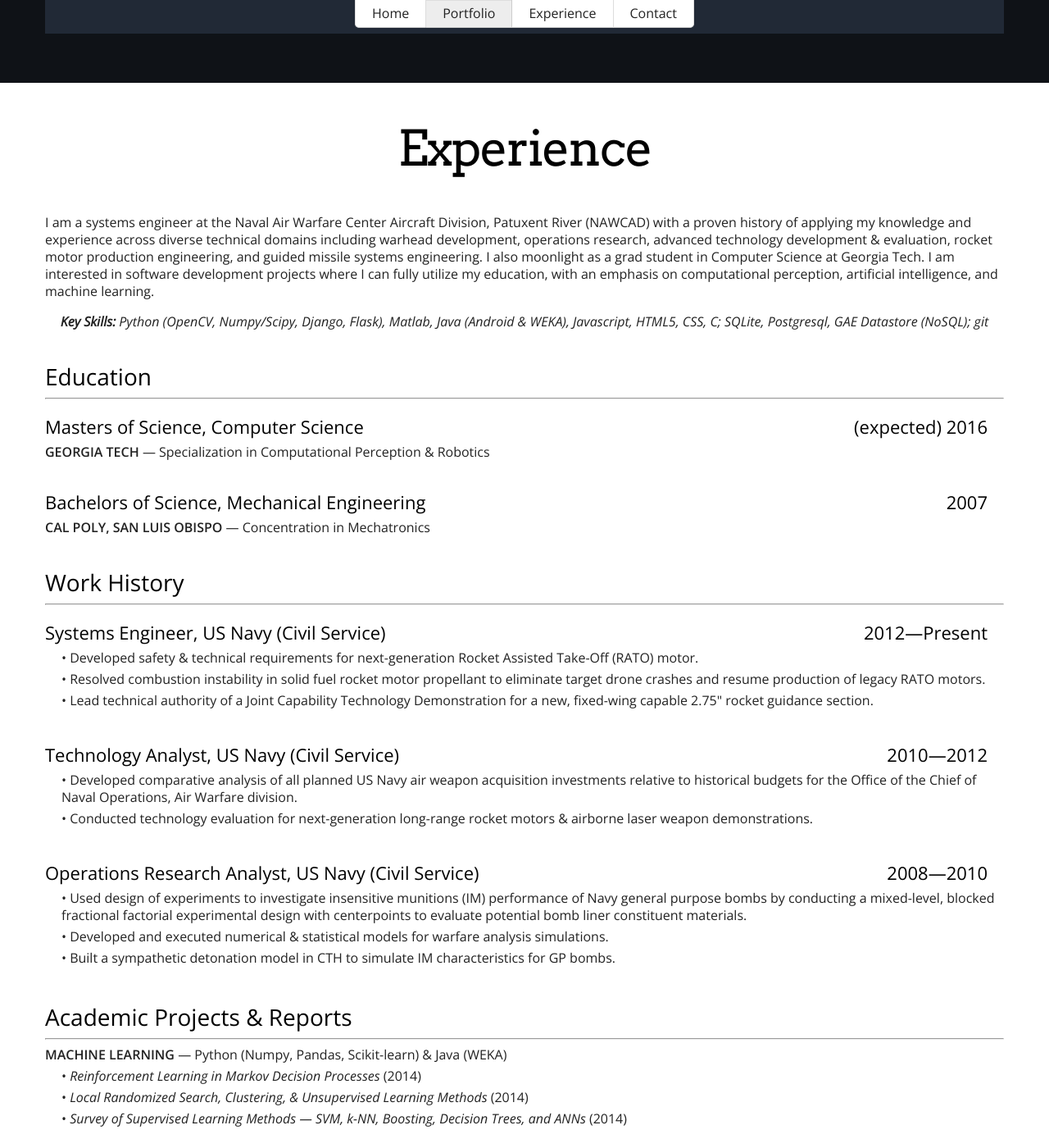
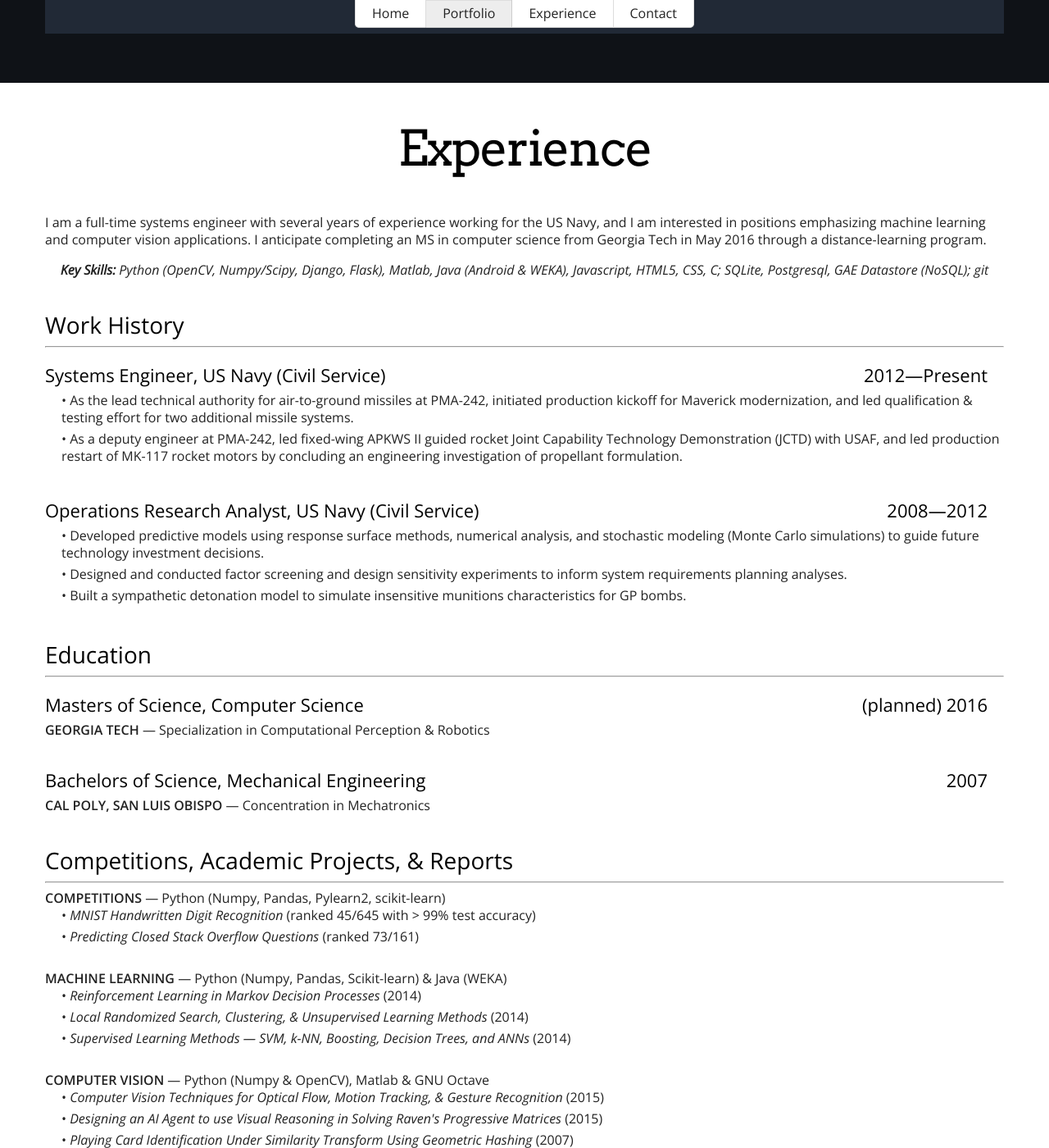
Before and after one commit to cgearhart/cgearhart.github.io, a Jekyll site: the page built from index.html, in a window 1280 px wide and 1400 px high, scrolled down 727 px. Shown: the whole window at 82% size. Built offline with Jekyll 4.4.1, drawn with Linux system fonts in a browser that asks for light colours; nearby versions of some CDN libraries; some of the changed text lies outside the part shown.

Commit message:
Update work history, personal statement, and add ML competitions.

```diff
--- a/index.html
+++ b/index.html
@@ -45,7 +45,7 @@ projects-extra:
 
 degrees:
   - name:           Masters of Science, Computer Science
-    date:           (expected) 2016
+    date:           (planned) 2016
     school:         Georgia Tech
     specialization: Specialization in Computational Perception &amp; Robotics
   - name:           Bachelors of Science, Mechanical Engineering
@@ -57,21 +57,14 @@ jobs:
   - name:       Systems Engineer, US Navy (Civil Service)
     startDate:  2012
     endDate:    Present
-    item1:      Developed safety &amp; technical requirements for next-generation Rocket Assisted Take-Off (RATO) motor.
-    item2:      Resolved combustion instability in solid fuel rocket motor propellant to eliminate target drone crashes and resume production of legacy RATO motors.
-    item3:      Lead technical authority of a Joint Capability Technology Demonstration for a new, fixed-wing capable 2.75" rocket guidance section.
-  - name:       Technology Analyst, US Navy (Civil Service)
-    startDate:  2010
-    endDate:    2012
-    item1:      Developed comparative analysis of all planned US Navy air weapon acquisition investments relative to historical budgets for the Office of the Chief of Naval Operations, Air Warfare division.
-    item2:      Conducted technology evaluation for next-generation long-range rocket motors &amp; airborne laser weapon demonstrations.
-    item3:
+    item1:      As the lead technical authority for air-to-ground missiles at PMA-242, initiated production kickoff for Maverick modernization, and led qualification &amp; testing effort for two additional missile systems.
+    item2:      As a deputy engineer at PMA-242, led fixed-wing APKWS II guided rocket Joint Capability Technology Demonstration (JCTD) with USAF, and led production restart of MK-117 rocket motors by concluding an engineering investigation of propellant formulation.
   - name:       Operations Research Analyst, US Navy (Civil Service)
     startDate:  2008
-    endDate:    2010
-    item1:      Used design of experiments to investigate insensitive munitions (IM) performance of Navy general purpose bombs by conducting a mixed-level, blocked fractional factorial experimental design with centerpoints to evaluate potential bomb liner constituent materials.
-    item2:      Developed and executed numerical &amp; statistical models for warfare analysis simulations.
-    item3:      Built a sympathetic detonation model in CTH to simulate IM characteristics for GP bombs.
+    endDate:    2012
+    item1:      Developed predictive models using response surface methods, numerical analysis, and stochastic modeling (Monte Carlo simulations) to guide future technology investment decisions.
+    item2:      Designed and conducted factor screening and design sensitivity experiments to inform system requirements planning analyses.
+    item3:      Built a sympathetic detonation model to simulate insensitive munitions characteristics for GP bombs.
 ---
 <!DOCTYPE html>
 <html lang="en">
@@ -153,22 +146,13 @@ jobs:
 
         <h2>Experience</h2>
         <div class="row-fluid context">
-          <p>I am a systems engineer at the Naval Air Warfare Center Aircraft Division, Patuxent River (NAWCAD) with a proven history of applying my knowledge and experience across diverse technical domains including warhead development, operations research, advanced technology development &amp; evaluation, rocket motor production engineering, and guided missile systems engineering. I also moonlight as a grad student in Computer Science at Georgia Tech. I am interested in software development projects where I can fully utilize my education, with an emphasis on computational perception, artificial intelligence, and machine learning.</p>
+          <p>I am a full-time systems engineer with several years of experience working for the US Navy, and I am interested in positions emphasizing machine learning and computer vision applications. I anticipate completing an MS in computer science from Georgia Tech in May 2016 through a distance-learning program.</p>
         </div>
 
         <div class="aligncenter pub"><b>Key Skills:</b> Python (OpenCV, Numpy/Scipy, Django, Flask), Matlab, Java (Android &amp; WEKA), Javascript, HTML5, CSS, C; SQLite, Postgresql, GAE Datastore (NoSQL); git</div>
 
         <div id="skills" class="row-fluid">
           <div class="entries">
-
-
-            <h3>Education</h3><hr>
-            {% for degree in page.degrees %}
-            <div class="entry">
-              <div class="span8"><h4>{{ degree.name }}</h4></div><div class="year span4"><h4>{{ degree.date }}</h4></div>
-              <b class="upper">{{ degree.school }}</b>  &mdash; {{ degree.specialization }}
-            </div>
-            {% endfor %}
 
 
             <h3>Work History</h3><hr>
@@ -184,22 +168,37 @@ jobs:
             {% endfor %}
 
 
-            <h3>Academic Projects &amp; Reports</h3><hr>
+            <h3>Education</h3><hr>
+            {% for degree in page.degrees %}
+            <div class="entry">
+              <div class="span8"><h4>{{ degree.name }}</h4></div><div class="year span4"><h4>{{ degree.date }}</h4></div>
+              <b class="upper">{{ degree.school }}</b>  &mdash; {{ degree.specialization }}
+            </div>
+            {% endfor %}
+
+
+            <h3>Competitions, Academic Projects, &amp; Reports</h3><hr>
+            <div class="entry">
+              <b><span class="upper">Competitions</span></b> &mdash; Python (Numpy, Pandas, Pylearn2, scikit-learn)
+              <ul>
+                <li>•   <span class="pub">MNIST Handwritten Digit Recognition</span> (ranked 45/645 with > 99% test accuracy)</li>
+                <li>•   <span class="pub">Predicting Closed Stack Overflow Questions</span> (ranked 73/161)</li>
+              </ul>
+            </div>
+
             <div class="entry">
               <b><span class="upper">Machine Learning</span></b> &mdash; Python (Numpy, Pandas, Scikit-learn) &amp; Java (WEKA)
               <ul>
-                <li></li>
                 <li>•   <span class="pub">Reinforcement Learning in Markov Decision Processes</span> (2014)</li>
                 <li>•   <span class="pub">Local Randomized Search, Clustering, &amp; Unsupervised Learning Methods</span> (2014)</li>
-                <li>•   <span class="pub">Survey of Supervised Learning Methods &mdash; SVM, k-NN, Boosting, Decision Trees, and ANNs</span> (2014)</li>
+                <li>•   <span class="pub">Supervised Learning Methods &mdash; SVM, k-NN, Boosting, Decision Trees, and ANNs</span> (2014)</li>
               </ul>
             </div>
 
             <div class="entry">
               <b><span class="upper">Computer Vision</span></b> &mdash; Python (Numpy &amp; OpenCV), Matlab &amp; GNU Octave
               <ul>
-                <li></li>
-                <li>•   <span class="pub">Review of Computer Vision Techniques for Optical Flow, Motion Tracking, &amp; Gesture Recognition</span> (2015)</li>
+                <li>•   <span class="pub">Computer Vision Techniques for Optical Flow, Motion Tracking, &amp; Gesture Recognition</span> (2015)</li>
                 <li>•   <span  class="pub">Designing an AI Agent to use Visual Reasoning in Solving Raven's Progressive Matrices</span> (2015)</li>
                 <li>•   <span class="pub">Playing Card Identification Under Similarity Transform Using Geometric Hashing</span> (2007)</li>
               </ul>
@@ -235,7 +234,7 @@ jobs:
         <h3>Contact Info</h3>
         <div class="row-fluid column">
           <p class="social">
-            Reach me at chris@gearley.com and find me on <a class='url' title='Chris Gearhart on GitHub' href='http://github.com/cgearhart'>GitHub</a>, <a class='url' title='Chris Gearhart on LinkedIn' href='http://www.linkedin.com/pub/christopher-gearhart/54/470/905'>LinkedIn</a>, and <a class='url' title='Chris Gearhart on Google+' rel='author' href='https://plus.google.com/u/0/104352161487845958599'>Google+</a>
+            Reach me at chris@gearley.com and find me on <a class='url' title='Chris Gearhart on GitHub' href='http://github.com/cgearhart'>GitHub</a>, <a class='url' title='Chris Gearhart on LinkedIn' href='http://www.linkedin.com/pub/christopher-gearhart/54/470/905'>LinkedIn</a>, <a class='url' title='Chris Gearhart on Kaggle' href='https://www.kaggle.com/cgearhart'>Kaggle</a>, and <a class='url' title='Chris Gearhart on Google+' rel='author' href='https://plus.google.com/u/0/104352161487845958599'>Google+</a>
           </p>
         </div>
       </div>
```
